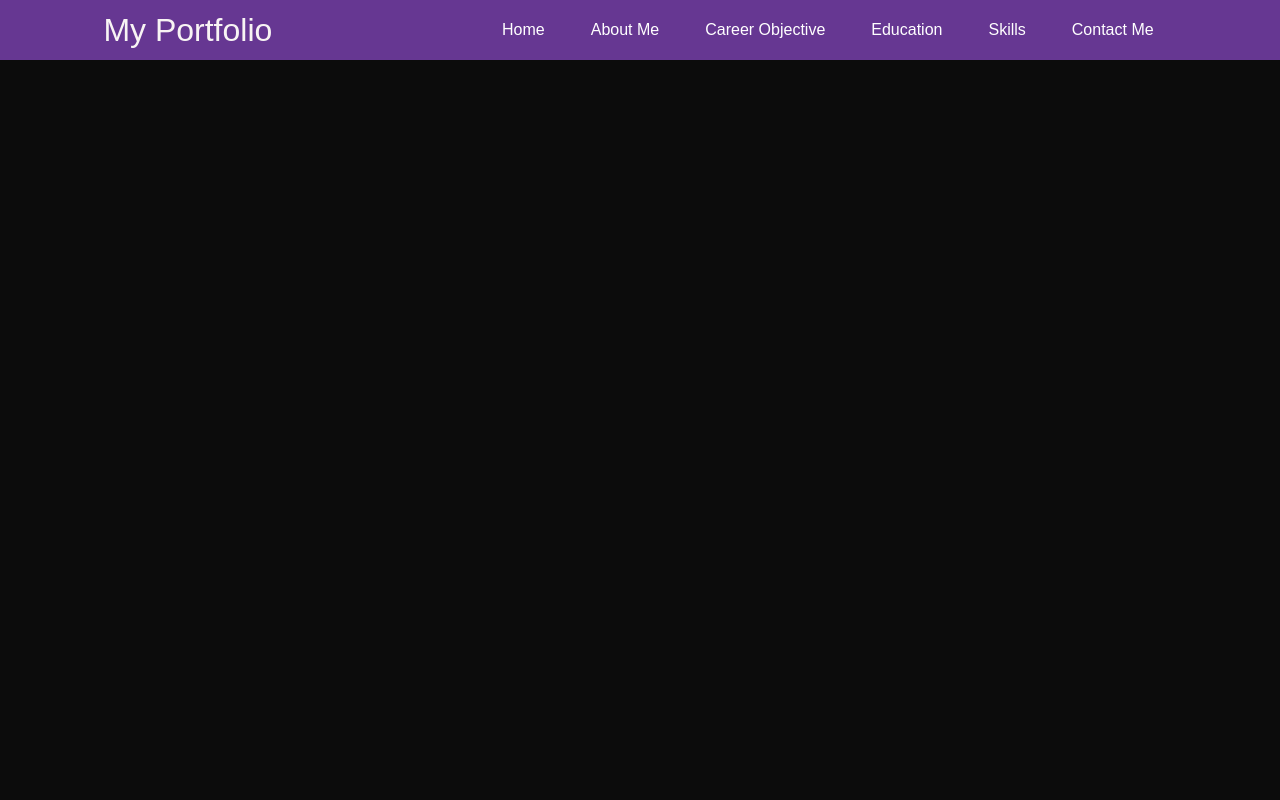
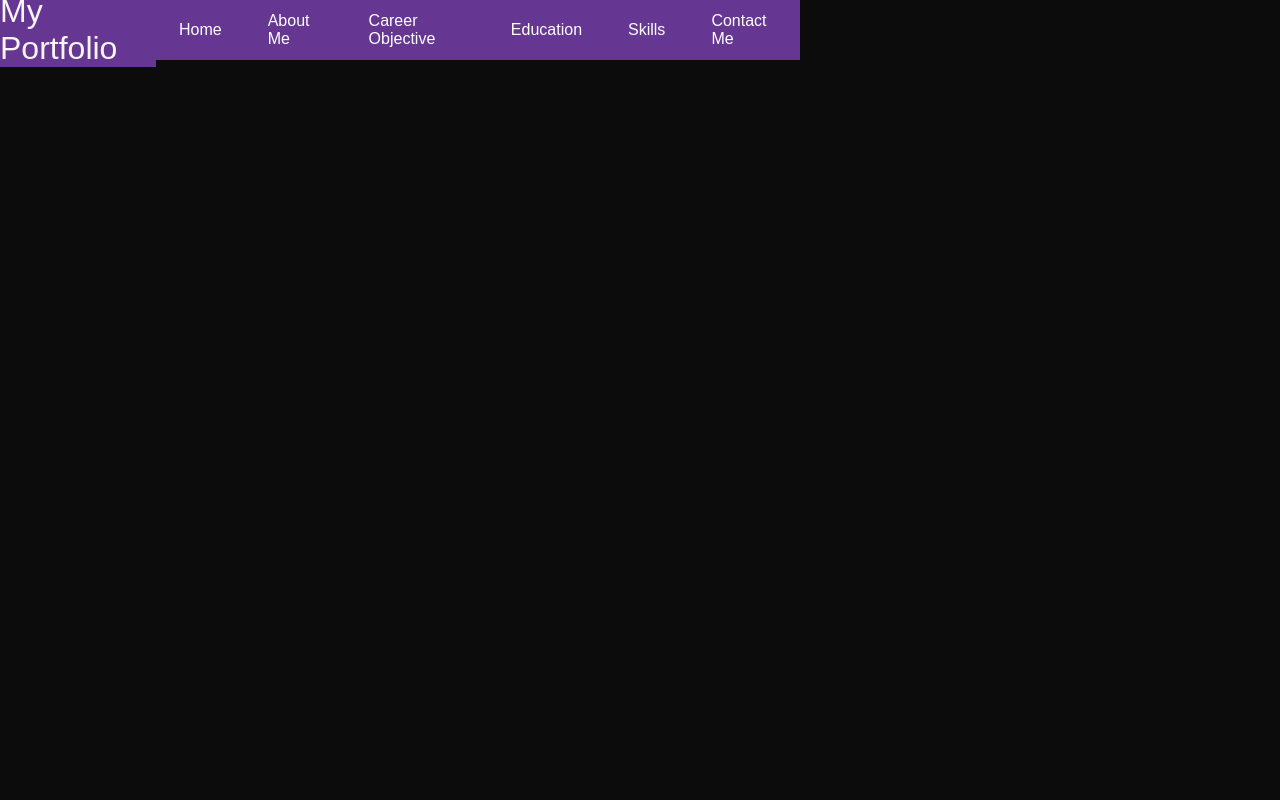
Before and after one commit to 050407/my-portfolio, a plain HTML site: page skills.html in a window 1280 px wide. Shown: the top 800 px of the page. Drawn offline with Linux system fonts and the light colour scheme.

Commit message:
added skills.html

```diff
--- a/skills.html
+++ b/skills.html
@@ -3,13 +3,14 @@
     <head>
         <title>skills</title>
          <link rel="stylesheet" href="style.css">
+         <meta name="viewport" content="width=device-width, height=device, initial-scale=1">
          <style>
 
         h1 {
             margin: 40px;
         }
         header{
-            width: 1400;
+            width: 100vh;
         }
         .progressbar {
             padding: 25px 30px;
```
